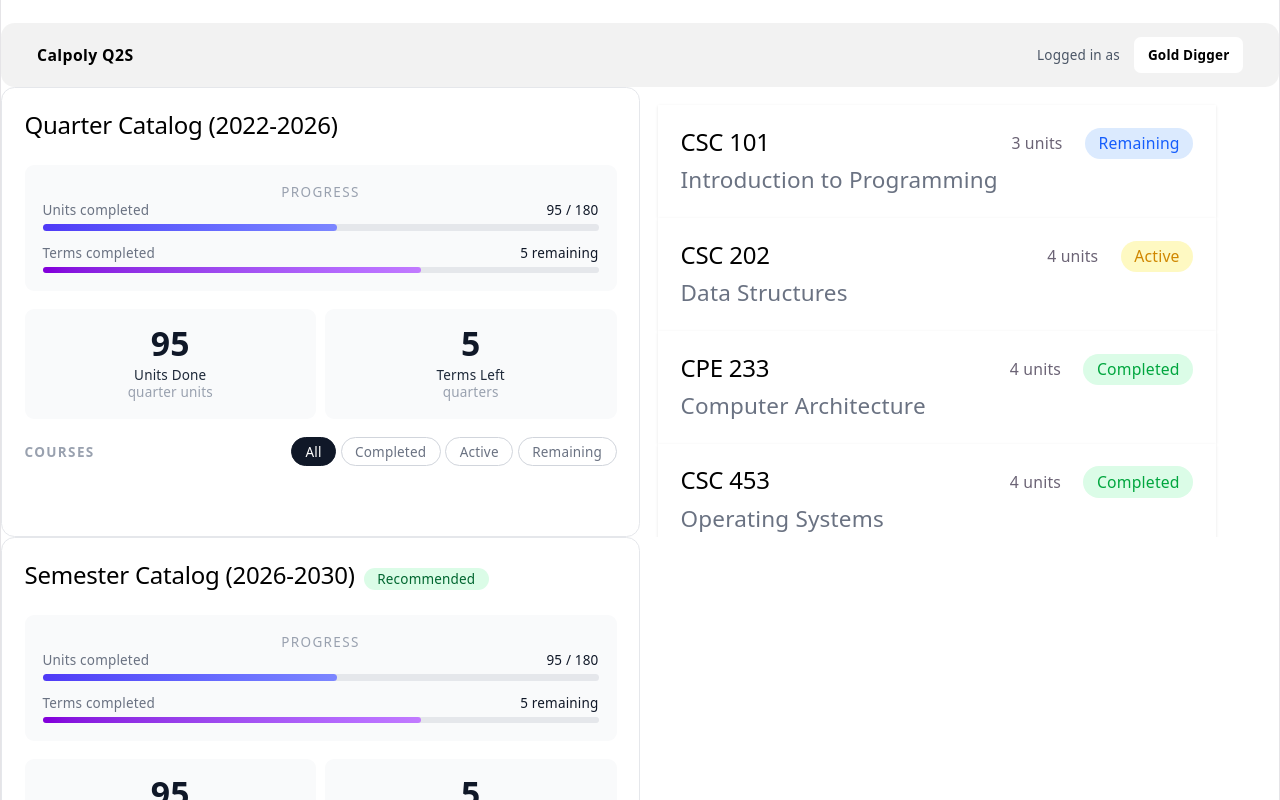
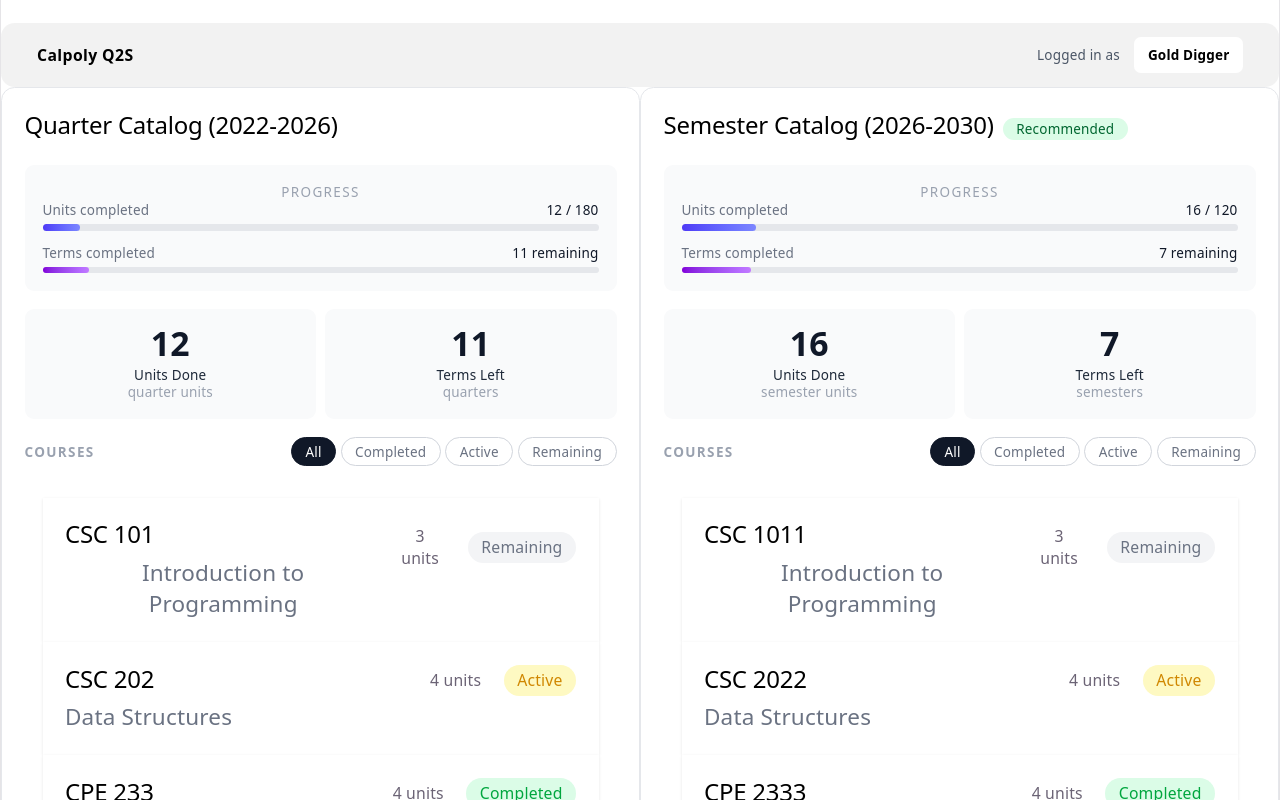
Before and after one commit to CSC307FinalProject/CalPolyQ2S, a React (Vite) app in the folder packages/frontend/: page /comparison in a window 1280 px wide. Shown: the top 800 px of the page. Built offline with nearby package versions, Linux system fonts and the light colour scheme.

Commit message:
dependent progress bars and data

```diff
--- a/packages/frontend/src/pages/comparison.tsx
+++ b/packages/frontend/src/pages/comparison.tsx
@@ -63,7 +63,20 @@ const semesterCourses = [
     units: 4,
     status: "Completed",
   },
-  { id: 5, title: "Databases", code: "CSC 365", units: 4, status: "Completed" },
+  {
+    id: 5,
+    title: "Databases",
+    code: "CSC 3654",
+    units: 4,
+    status: "Completed",
+  },
+  {
+    id: 6,
+    title: "Databases",
+    code: "CSC 3655",
+    units: 4,
+    status: "Completed",
+  },
 ];
 
 const getStatusStyles = (status: string) => {
@@ -73,7 +86,7 @@ const getStatusStyles = (status: string) => {
     case "Active":
       return "bg-yellow-100 text-yellow-600";
     case "Remaining":
-      return "bg-blue-100 text-blue-600";
+      return "bg-gray-100 text-gray-500";
     default:
       return "bg-gray-100 text-gray-600";
   }
@@ -96,7 +109,7 @@ export default function Comparison() {
             <div key={course.id} className="bg-white shadow p-5">
               <div className="flex items-start">
                 <div>
-                  <h2 className="!text-black flex">{course.code}</h2>
+                  <h2 className="text-black! flex">{course.code}</h2>
                   <span className="text-xl text-gray-500">{course.title}</span>
                 </div>
                 <div className="ml-auto flex items-center gap-2">
@@ -132,7 +145,7 @@ export default function Comparison() {
             <div key={course.id} className="bg-white shadow p-5">
               <div className="flex items-start">
                 <div>
-                  <h2 className="!text-black flex">{course.code}</h2>
+                  <h2 className="text-black! flex">{course.code}</h2>
                   <span className="text-xl text-gray-500">{course.title}</span>
                 </div>
                 <div className="ml-auto flex items-center gap-2">
@@ -155,6 +168,32 @@ export default function Comparison() {
     );
   }
 
+  const semesterUnitsDone = semesterCourses.reduce((total, course) => {
+    if (course.status === "Completed") {
+      return total + course.units;
+    }
+    return total;
+  }, 0);
+
+  const semesterPercent = Math.min((semesterUnitsDone / 120) * 100, 100);
+
+  const semestersLeft = Math.ceil((120 - semesterUnitsDone) / 15);
+
+  const semestersLeftPercent = Math.min(((8 - semestersLeft) / 8) * 100, 100);
+
+  const quarterUnitsDone = quarterCourses.reduce((total, course) => {
+    if (course.status === "Completed") {
+      return total + course.units;
+    }
+    return total;
+  }, 0);
+
+  const quarterPercent = Math.min((quarterUnitsDone / 180) * 100, 100);
+
+  const quartersLeft = Math.ceil((180 - quarterUnitsDone) / 16);
+
+  const quartersLeftPercent = Math.min(((12 - quartersLeft) / 12) * 100, 100);
+
   return (
     <div className="pt-5 bg-white ">
       <Navbar />
@@ -164,7 +203,7 @@ export default function Comparison() {
           style={{ width: "50%" }}
         >
           <div className="flex items-center gap-2 mb-4">
-            <h2 className="!text-black text-sm">Quarter Catalog (2022-2026)</h2>
+            <h2 className="text-black! text-sm">Quarter Catalog (2022-2026)</h2>
             {/* <span className="bg-green-100 text-green-800 text-xs font-medium px-3 py-0.5 rounded-full">
               Recommended
             </span> */}
@@ -177,23 +216,27 @@ export default function Comparison() {
 
             <div className="flex justify-between text-xs text-gray-500 mb-1">
               <span>Units completed</span>
-              <span className="font-medium text-gray-900">95 / 180</span>
+              <span className="font-medium text-gray-900">
+                {quarterUnitsDone} / 180
+              </span>
             </div>
             <div className="w-full bg-gray-200 rounded-full h-1.5 mb-3">
               <div
-                className="h-1.5 rounded-full bg-gradient-to-r from-indigo-600 to-indigo-400"
-                style={{ width: "53%" }}
+                className="h-1.5 rounded-full bg-linear-to-r from-indigo-600 to-indigo-400"
+                style={{ width: `${quarterPercent}%` }}
               ></div>
             </div>
 
             <div className="flex justify-between text-xs text-gray-500 mb-1">
               <span>Terms completed</span>
-              <span className="font-medium text-gray-900">5 remaining</span>
+              <span className="font-medium text-gray-900">
+                {quartersLeft} remaining
+              </span>
             </div>
             <div className="w-full bg-gray-200 rounded-full h-1.5">
               <div
-                className="h-1.5 rounded-full bg-gradient-to-r from-purple-700 to-purple-400"
-                style={{ width: "68%" }}
+                className="h-1.5 rounded-full bg-linear-to-r from-purple-700 to-purple-400"
+                style={{ width: `${quartersLeftPercent}%` }}
               ></div>
             </div>
           </div>
@@ -201,7 +244,7 @@ export default function Comparison() {
           <div className="grid grid-cols-2 gap-2 mb-4">
             <div className="bg-gray-50 rounded-lg p-4">
               <div className="text-3xl font-semibold text-gray-900 leading-none mb-1">
-                95
+                {quarterUnitsDone}
               </div>
               <div className="text-xs font-medium text-gray-800">
                 Units Done
@@ -210,7 +253,7 @@ export default function Comparison() {
             </div>
             <div className="bg-gray-50 rounded-lg p-4">
               <div className="text-3xl font-semibold text-gray-900 leading-none mb-1">
-                5
+                {quartersLeft}
               </div>
               <div className="text-xs font-medium text-gray-800">
                 Terms Left
@@ -239,14 +282,13 @@ export default function Comparison() {
               ))}
             </div>
           </div>
-        </div>
           <CourseListQuarter activeFilter={activeFilter} />
         </div>
 
         <div className="w-full bg-white" style={{ width: "50%" }}>
           <div className="bg-white rounded-xl border border-gray-200 p-5">
             <div className="flex items-center gap-2 mb-4">
-            <h2 className="!text-black text-sm">
+              <h2 className="text-black! text-sm">
                 Semester Catalog (2026-2030)
               </h2>
               <span className="bg-green-100 text-green-800 text-xs font-medium px-3 py-0.5 rounded-full">
@@ -261,23 +303,27 @@ export default function Comparison() {
 
               <div className="flex justify-between text-xs text-gray-500 mb-1">
                 <span>Units completed</span>
-              <span className="font-medium text-gray-900">95 / 180</span>
+                <span className="font-medium text-gray-900">
+                  {semesterUnitsDone} / 120
+                </span>
               </div>
               <div className="w-full bg-gray-200 rounded-full h-1.5 mb-3">
                 <div
-                className="h-1.5 rounded-full bg-gradient-to-r from-indigo-600 to-indigo-400"
-                style={{ width: "53%" }}
+                  className="h-1.5 rounded-full bg-linear-to-r from-indigo-600 to-indigo-400"
+                  style={{ width: `${semesterPercent}%` }}
                 ></div>
               </div>
 
               <div className="flex justify-between text-xs text-gray-500 mb-1">
                 <span>Terms completed</span>
-              <span className="font-medium text-gray-900">5 remaining</span>
+                <span className="font-medium text-gray-900">
+                  {semestersLeft} remaining
+                </span>
               </div>
               <div className="w-full bg-gray-200 rounded-full h-1.5">
                 <div
-                className="h-1.5 rounded-full bg-gradient-to-r from-purple-700 to-purple-400"
-                style={{ width: "68%" }}
+                  className="h-1.5 rounded-full bg-linear-to-r from-purple-700 to-purple-400"
+                  style={{ width: `${semestersLeftPercent}%` }}
                 ></div>
               </div>
             </div>
@@ -285,21 +331,21 @@ export default function Comparison() {
             <div className="grid grid-cols-2 gap-2 mb-4">
               <div className="bg-gray-50 rounded-lg p-4">
                 <div className="text-3xl font-semibold text-gray-900 leading-none mb-1">
-                95
+                  {semesterUnitsDone}
                 </div>
                 <div className="text-xs font-medium text-gray-800">
                   Units Done
                 </div>
-              <div className="text-xs text-gray-400">quarter units</div>
+                <div className="text-xs text-gray-400">semester units</div>
               </div>
               <div className="bg-gray-50 rounded-lg p-4">
                 <div className="text-3xl font-semibold text-gray-900 leading-none mb-1">
-                5
+                  {semestersLeft}
                 </div>
                 <div className="text-xs font-medium text-gray-800">
                   Terms Left
                 </div>
-              <div className="text-xs text-gray-400">quarters</div>
+                <div className="text-xs text-gray-400">semesters</div>
               </div>
             </div>
 
@@ -329,5 +375,6 @@ export default function Comparison() {
           </div>
         </div>
       </div>
+    </div>
   );
 }
```
Lines whose indentation alone changed are shown as unchanged.
